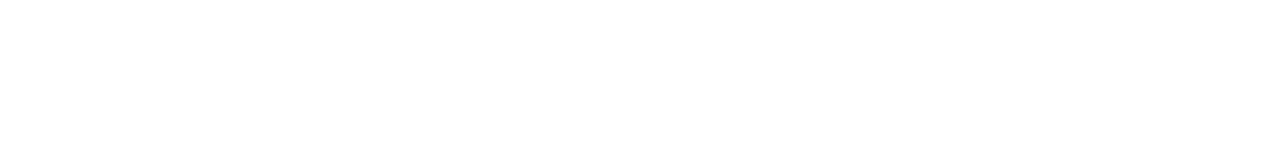
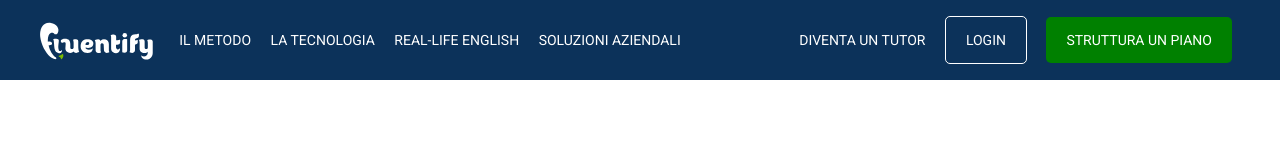
Before and after one commit to MartinFrancesco/htmlcss-fluentify, a plain HTML site: page index.html in a window 1280 px wide. Drawn offline with Linux system fonts and the light colour scheme.

Commit message:
navigation-menù

```diff
--- a/css/style.css
+++ b/css/style.css
@@ -0,0 +1,84 @@
+/* GENERAL STYLE */
+* {
+  padding: 0;
+  margin: 0;
+  box-sizing: border-box;
+}
+
+body {
+  font-family: 'Roboto', sans-serif;
+  color: #808080;
+}
+
+a {
+  text-decoration: none;
+  color: #fff;
+}
+
+a:hover {
+  text-decoration: underline;
+  color: orange;
+}
+
+/* UTILITIES */
+.container {
+  width: 1200px;
+  margin: auto;
+}
+
+.clearfix::after {
+  content: '';
+  display: table;
+  clear: both;
+}
+
+.float-left {
+  float: left;
+}
+
+/* Buttons */
+.btn {
+  width: 100px;
+  padding: 15px 20px;
+  border: 1px solid white;
+  border-radius: 5px;
+}
+
+.btn-colored {
+  border: none;
+  background-color: green;
+}
+
+/* Tipography */
+.text-center {
+  text-align: center;
+}
+
+.text-right {
+  text-align: right;
+}
+
+/* MAIN CONTENT */
+/* Header */
+.header-nav {
+  line-height: 80px;
+  font-size: 14px;
+  text-transform: uppercase;
+  background-color: #0c325a;
+}
+nav ul li {
+  padding: 0 8px;
+  display: inline-block;
+}
+
+.navbar-left, .navbar-right {
+  width: 45%;
+}
+
+.logo {
+  width: 10%;
+}
+
+.logo img {
+  vertical-align: middle;
+}
--- a/index.html
+++ b/index.html
@@ -3,8 +3,56 @@
   <head>
     <meta charset="utf-8">
     <title>Fluentify</title>
+    <link href="https://fonts.googleapis.com/css2?family=Roboto:wght@400;500&display=swap" rel="stylesheet">
+    <link rel="stylesheet" href="./css/style.css">
   </head>
   <body>
+    <header>
+      <!-- Main Menù -->
+      <div class="header-nav">
+        <nav class="container clearfix">
+          <div class="logo float-left">
+            <img src="./img/logo.svg" alt="Logo">
+          </div>
+          <div class="navbar-left float-left text-center">
+            <ul>
+              <li>
+                <a href="#">Il Metodo</a>
+              </li>
+              <li>
+                <a href="#">La Tecnologia</a>
+              </li>
+              <li>
+                <a href="#">Real-Life English</a>
+              </li>
+              <li>
+                <a href="#">Soluzioni Aziendali</a>
+              </li>
+            </ul>
+          </div>
+
+          <div class="navbar-right float-left text-right">
+            <ul>
+              <li>
+                <a href="#">Diventa un Tutor</a>
+              </li>
+              <li>
+                <a class="btn"href="#">Login</a>
+              </li>
+              <li>
+                <a class="btn btn-colored"href="#">Struttura un Piano</a>
+              </li>
+            </div>
+          </nav>
+        </div>
+
+      </header>
+
+
+
+
+
+
 
   </body>
-</html>
+  </html>
```
